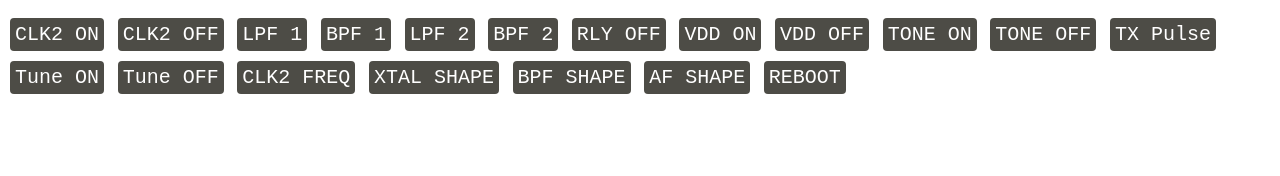
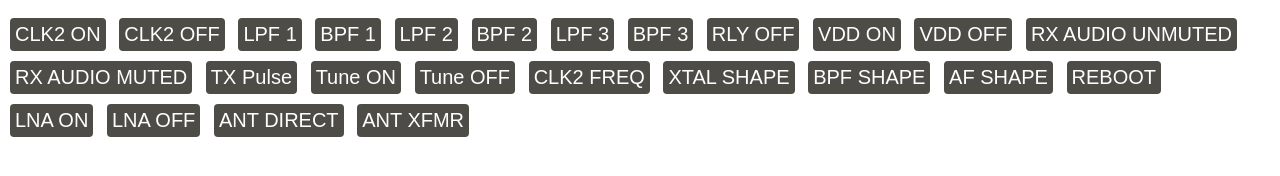
Before and after one commit to ki6syd/minimalist-amateur-xcvr, a plain HTML site: page fw/data/debug.html in a window 1280 px wide. Drawn offline with Linux system fonts and the light colour scheme.

Commit message:
Ongoing bringup

```diff
--- a/fw/data/debug.html
+++ b/fw/data/debug.html
@@ -13,25 +13,31 @@
 <div class="table">
 <form>
   <div>
-      <buton type="button" class="button" onclick="special(1)">CLK2 ON</buton>
-      <buton type="button" class="button" onclick="special(2)">CLK2 OFF</buton>
-      <buton type="button" class="button" onclick="special(3)">LPF 1</buton>
-      <buton type="button" class="button" onclick="special(4)">BPF 1</buton>
-      <buton type="button" class="button" onclick="special(5)">LPF 2</buton>
-      <buton type="button" class="button" onclick="special(6)">BPF 2</buton>
-      <buton type="button" class="button" onclick="special(7)">RLY OFF</buton>
-      <buton type="button" class="button" onclick="special(8)">VDD ON</buton>
-      <buton type="button" class="button" onclick="special(9)">VDD OFF</buton>
-      <buton type="button" class="button" onclick="special(10)">TONE ON</buton>
-      <buton type="button" class="button" onclick="special(11)">TONE OFF</buton>
-      <buton type="button" class="button" onclick="special(12)">TX Pulse</buton>
-      <buton type="button" class="button" onclick="special(13)">Tune ON</buton>
-      <buton type="button" class="button" onclick="special(14)">Tune OFF</buton>
-      <buton type="button" class="button" onclick="special(15)">CLK2 FREQ</buton>
-      <buton type="button" class="button" onclick="special(16)">XTAL SHAPE</buton>
-      <buton type="button" class="button" onclick="special(17)">BPF SHAPE</buton>
-      <buton type="button" class="button" onclick="special(18)">AF SHAPE</buton>
-      <buton type="button" class="button" onclick="special(19)">REBOOT</buton>
+      <button type="button" class="button" onclick="special(1)">CLK2 ON</button>
+      <button type="button" class="button" onclick="special(2)">CLK2 OFF</button>
+      <button type="button" class="button" onclick="special(3)">LPF 1</button>
+      <button type="button" class="button" onclick="special(4)">BPF 1</button>
+      <button type="button" class="button" onclick="special(5)">LPF 2</button>
+      <button type="button" class="button" onclick="special(6)">BPF 2</button>
+      <button type="button" class="button" onclick="special(7)">LPF 3</button>
+      <button type="button" class="button" onclick="special(8)">BPF 3</button>
+      <button type="button" class="button" onclick="special(9)">RLY OFF</button>
+      <button type="button" class="button" onclick="special(10)">VDD ON</button>
+      <button type="button" class="button" onclick="special(11)">VDD OFF</button>
+      <button type="button" class="button" onclick="special(12)">RX AUDIO UNMUTED</button>
+      <button type="button" class="button" onclick="special(13)">RX AUDIO MUTED</button>
+      <button type="button" class="button" onclick="special(14)">TX Pulse</button>
+      <button type="button" class="button" onclick="special(15)">Tune ON</button>
+      <button type="button" class="button" onclick="special(16)">Tune OFF</button>
+      <button type="button" class="button" onclick="special(17)">CLK2 FREQ</button>
+      <button type="button" class="button" onclick="special(18)">XTAL SHAPE</button>
+      <button type="button" class="button" onclick="special(19)">BPF SHAPE</button>
+      <button type="button" class="button" onclick="special(20)">AF SHAPE</button>
+      <button type="button" class="button" onclick="special(21)">REBOOT</button>
+      <button type="button" class="button" onclick="special(22)">LNA ON</button>
+      <button type="button" class="button" onclick="special(23)">LNA OFF</button>
+      <button type="button" class="button" onclick="special(24)">ANT DIRECT</button>
+      <button type="button" class="button" onclick="special(25)">ANT XFMR</button>
     </div>
 </form>
 
--- a/fw/data/script.js
+++ b/fw/data/script.js
@@ -56,6 +56,19 @@ function set_freq() {
   }
 
   console.log('set')
+}
+
+function set_clocks() {
+  clk0 = parseFloat(document.getElementById('clk0').value);
+  clk1 = parseFloat(document.getElementById('clk1').value);
+  clk2 = parseFloat(document.getElementById('clk2').value);
+
+  clock_string = clk0 + "_" + clk1 + "_" + clk2
+
+  send_command("clk", clock_string)
+
+  console.log('setting clocks')
+  console.log(clock_string)
 }
 
 
```
Also changed, not shown: fw/data/clocks.html (added, +41 -0 lines), fw/data/hardware_config.json (+6 -4 lines), fw/data/index.html (+3 -1 lines), 4 other files.
